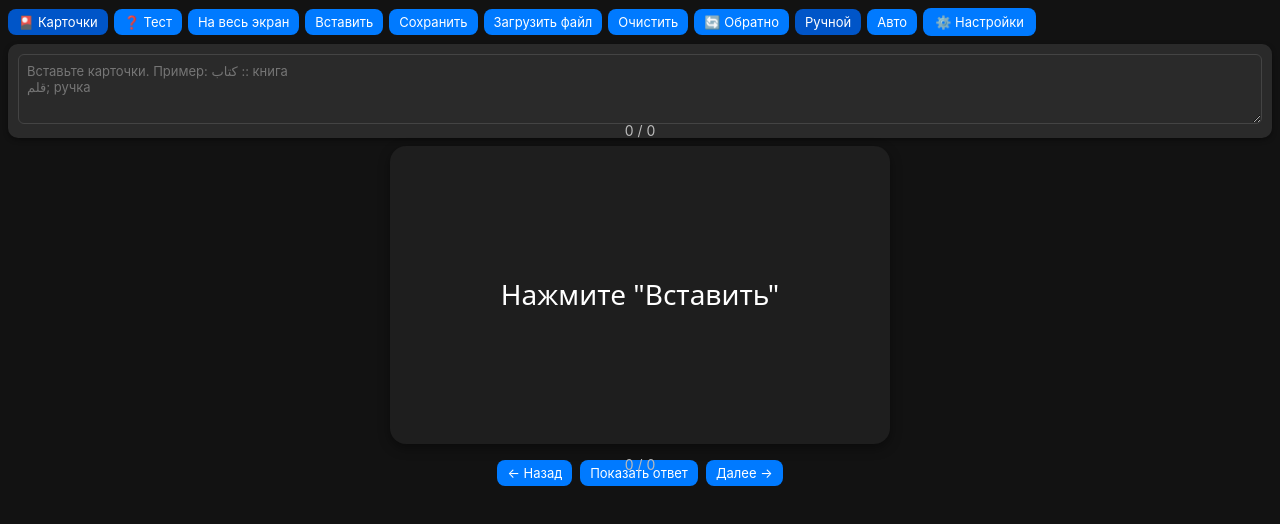
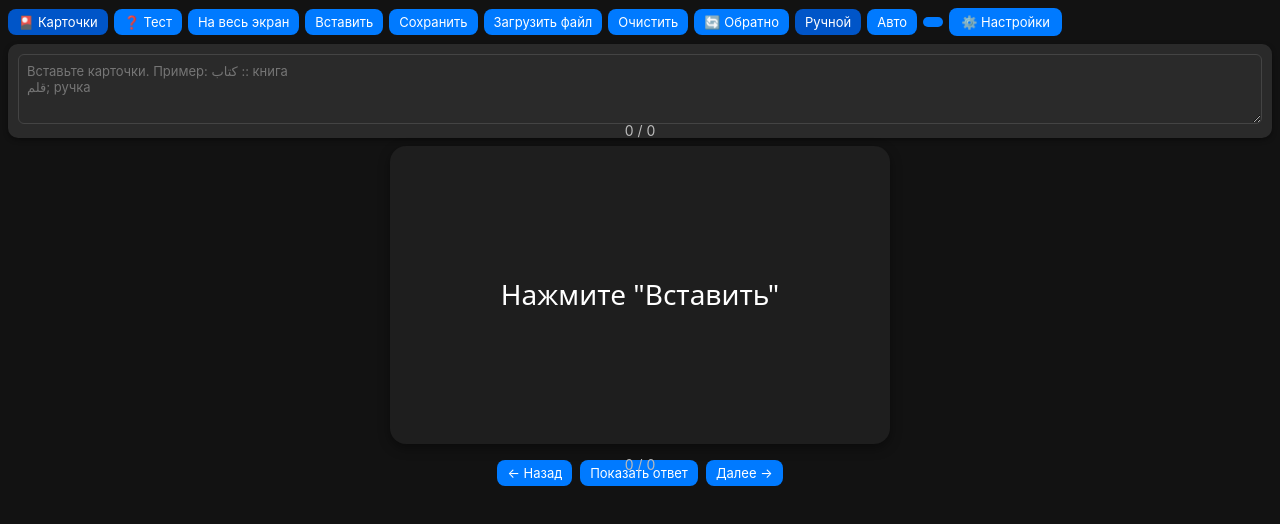
Before and after one commit to Nautilus-code/flashcards, a plain HTML site: page index.html in a window 1280 px wide. Drawn offline with Linux system fonts and the light colour scheme.

Commit message:
Update index.html

```diff
--- a/index.html
+++ b/index.html
@@ -542,6 +542,7 @@
     <button id="btn-reverse">🔄 Обратно</button>
     <button id="btn-manual" class="active">Ручной</button>
     <button id="btn-auto">Авто</button>
+    <button onclick="window.location.href = 'memria.html'"> </button>
 
     <div class="settings-dropdown">
       <button class="settings-dropdown-btn" id="toggle-settings">
```
